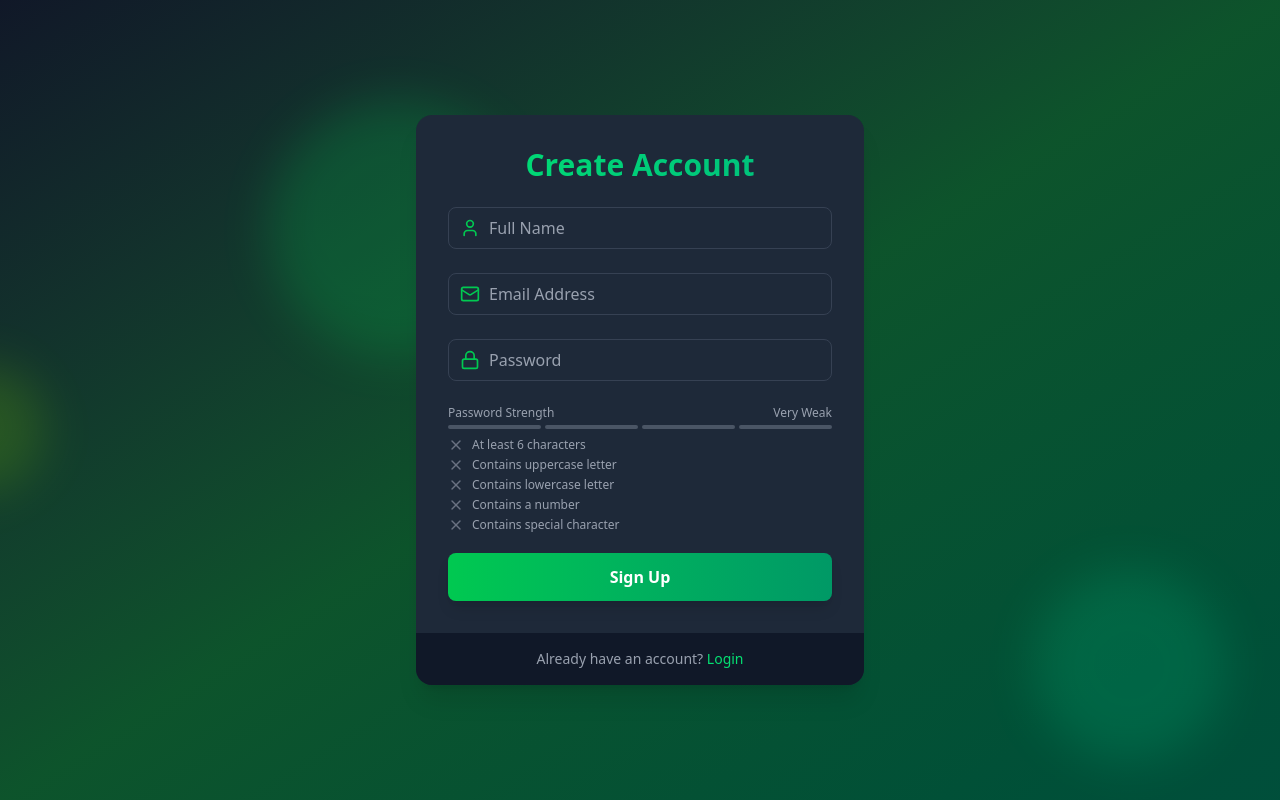
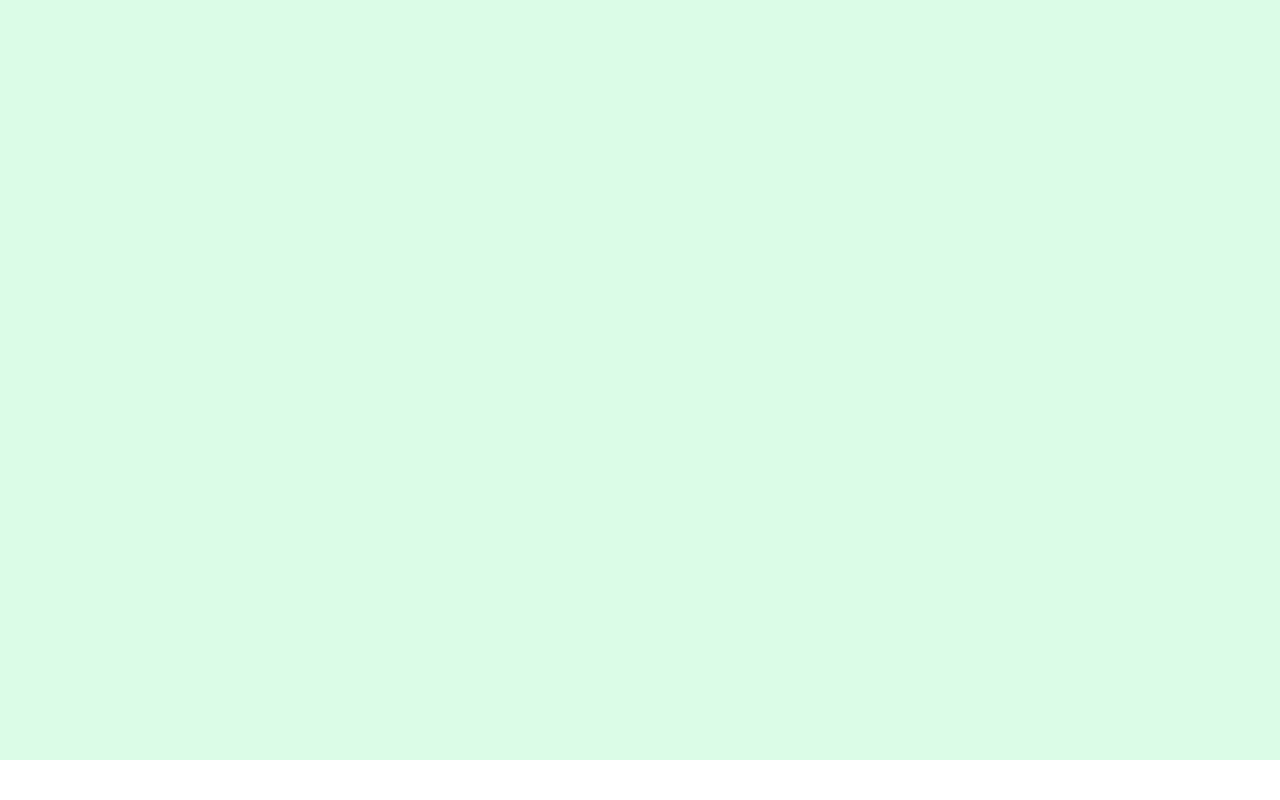
Before and after one commit to jimit8929/Advance_Authentication, a React (Vite) app in the folder Frontend/: page /signup in a window 1280 px wide. Built offline with nearby package versions, Linux system fonts and the light colour scheme.

Commit message:
signup page ui

```diff
--- a/Frontend/src/App.jsx
+++ b/Frontend/src/App.jsx
@@ -1,57 +1,29 @@
 import React from "react";
-
-//Components
-import FloatingShapes from "./components/FloatingShapes";
-
-
-//Pages
+import { createBrowserRouter, RouterProvider } from "react-router-dom";
+import Home from "./Pages/Home";
 import SignUpPage from "./Pages/SignUpPage";
 import LoginPage from "./Pages/LoginPage";
-import EmailVerificationPage from "./Pages/EmailVerificationPage";
 
+const router = createBrowserRouter([
+  {
+    path: "/",
+    element: <Home />,
+  },
 
-import {Route , Routes} from "react-router-dom";
-import {Toaster} from "react-hot-toast";
-
+  {
+    path: "/signup",
+    element: <SignUpPage />,
+  },
+  {
+    path: "/login",
+    element: <LoginPage />,
+  },
+]);
 
 const App = () => {
   return (
-    <div className="min-h-screen bg-gradient-to-br from-gray-900 via-green-900 to-emerald-900 flex items-center justify-center relative overflow-hidden">
-
-
-      <FloatingShapes
-        color="bg-green-500"
-        size="w-64 h-64"
-        top="-5%"
-        left="10%"
-        delay={0}
-      />
-
-      <FloatingShapes
-        color="bg-emerald-500"
-        size="w-48 h-48"
-        top="70%"
-        left="80%"
-        delay={5}
-      />
-
-      <FloatingShapes
-        color="bg-lime-500"
-        size="w-32 h-32"
-        top="40%"
-        left="-10%"
-        delay={2}
-      />
-
-
-      <Routes>
-          <Route path="/" element={"Home"}/>
-          <Route path="/signup" element={<SignUpPage/>}/>
-          <Route path="/login" element={<LoginPage/>}/>
-          <Route path="/verify-email" element={<EmailVerificationPage/>}/>
-      </Routes>
-
-      <Toaster/>
+    <div>
+      <RouterProvider router={router} />
     </div>
   );
 };
--- /dev/null
+++ b/Frontend/src/Pages/Home.jsx
@@ -0,0 +1,9 @@
+import React from 'react'
+
+const Home = () => {
+  return (
+    <div>Home</div>
+  )
+}
+
+export default Home
--- a/Frontend/src/Pages/SignUpPage.jsx
+++ b/Frontend/src/Pages/SignUpPage.jsx
@@ -1,101 +1,11 @@
-import React, { useState } from "react";
-import { motion } from "motion/react";
-import Input from "../components/Input";
-import { Link, useNavigate } from "react-router-dom";
-
-//icons
-import { User, Mail, Lock, Loader } from "lucide-react";
-import PasswordStrength from "../components/PasswordStrength";
-
-//store
-import { useAuthStore } from "../Store/authStore.js";
+import React from 'react'
 
 const SignUpPage = () => {
-  const [name, setName] = useState("");
-  const [email, setEmail] = useState("");
-  const [password, setPassword] = useState("");
+  return (
+    <div className='relative w-full h-screen md:h-[760px] bg-green-100 overflow-hidden'>
 
-  const { signup, error, isLoading, clearError } = useAuthStore();
-  const navigate = useNavigate();
+    </div>
+  )
+}
 
-  const handleSignUp = async (e) => {
-    e.preventDefault();
-    clearError();
-
-    try {
-      await signup(email, password, name);
-      navigate("/verify-email");
-    } catch (error) {
-      console.log(error);
-    }
-  };
-
-  return (
-    <motion.div
-      initial={{ opacity: 0, y: 20 }}
-      animate={{ opacity: 1, y: 0 }}
-      transition={{ duration: 0.5 }}
-      className="max-w-md w-full bg-gray-800 bg-opacity-50 backdrop-filter backdrop-blur-2xl rounded-2xl shadow-xl overflow-hidden"
-    >
-      <div className="p-8">
-        <h2 className="text-3xl font-bold mb-6 text-center bg-gradient-to-r from-green-400 to-emerald-500 text-transparent bg-clip-text">
-          Create Account
-        </h2>
-
-        <form onSubmit={handleSignUp}>
-          <Input
-            icon={User}
-            type="text"
-            placeholder="Full Name"
-            value={name}
-            onChange={(e) => setName(e.target.value)}
-            required
-          />
-
-          <Input
-            icon={Mail}
-            type="email"
-            placeholder="Email Address"
-            value={email}
-            onChange={(e) => setEmail(e.target.value)}
-            required
-          />
-
-          <Input
-            icon={Lock}
-            type="password"
-            placeholder="Password"
-            value={password}
-            onChange={(e) => setPassword(e.target.value)}
-            required
-          />
-
-          {error && <p className="text-red-500 font-semibold mt-2">{error}</p>}
-
-          <PasswordStrength password={password}/>
-
-          <motion.button
-            className="mt-5 w-full py-3 px-4 bg-gradient-to-r from-green-500 to-emerald-600 text-white font-bold rounded-lg shadow-lg hover:from-green-600 hover:to-emerald-700 focus:outline-none focus:ring-2 focus:ring-green-500 focus:ring-offset-2 focus:ring-offset-gray-900 transition duration-200 disabled:opacity-50"
-            whileHover={{scale: 1.02}}
-            whileTap={{scale: 0.95}}
-            type="submit"
-            disabled={isLoading}
-          >
-            {isLoading ? <Loader className="animate-spin mx-auto" size={24}/> : "Sign Up"}
-          </motion.button>
-        </form>
-      </div>
-
-      <div className="px-8 py-4 bg-gray-900 bg-opacity-50 flex justify-center">
-        <p className="text-sm text-gray-400">
-          Already have an account?{" "}
-          <Link to={"/login"} className="text-green-400 hover:underline">
-            Login
-          </Link>
-        </p>
-      </div>
-    </motion.div>
-  );
-};
-
-export default SignUpPage;
+export default SignUpPage
--- a/Frontend/src/index.css
+++ b/Frontend/src/index.css
@@ -1 +1,120 @@
 @import "tailwindcss";
+@import "tw-animate-css";
+
+@custom-variant dark (&:is(.dark *));
+
+@theme inline {
+  --radius-sm: calc(var(--radius) - 4px);
+  --radius-md: calc(var(--radius) - 2px);
+  --radius-lg: var(--radius);
+  --radius-xl: calc(var(--radius) + 4px);
+  --color-background: var(--background);
+  --color-foreground: var(--foreground);
+  --color-card: var(--card);
+  --color-card-foreground: var(--card-foreground);
+  --color-popover: var(--popover);
+  --color-popover-foreground: var(--popover-foreground);
+  --color-primary: var(--primary);
+  --color-primary-foreground: var(--primary-foreground);
+  --color-secondary: var(--secondary);
+  --color-secondary-foreground: var(--secondary-foreground);
+  --color-muted: var(--muted);
+  --color-muted-foreground: var(--muted-foreground);
+  --color-accent: var(--accent);
+  --color-accent-foreground: var(--accent-foreground);
+  --color-destructive: var(--destructive);
+  --color-border: var(--border);
+  --color-input: var(--input);
+  --color-ring: var(--ring);
+  --color-chart-1: var(--chart-1);
+  --color-chart-2: var(--chart-2);
+  --color-chart-3: var(--chart-3);
+  --color-chart-4: var(--chart-4);
+  --color-chart-5: var(--chart-5);
+  --color-sidebar: var(--sidebar);
+  --color-sidebar-foreground: var(--sidebar-foreground);
+  --color-sidebar-primary: var(--sidebar-primary);
+  --color-sidebar-primary-foreground: var(--sidebar-primary-foreground);
+  --color-sidebar-accent: var(--sidebar-accent);
+  --color-sidebar-accent-foreground: var(--sidebar-accent-foreground);
+  --color-sidebar-border: var(--sidebar-border);
+  --color-sidebar-ring: var(--sidebar-ring);
+}
+
+:root {
+  --radius: 0.625rem;
+  --background: oklch(1 0 0);
+  --foreground: oklch(0.145 0 0);
+  --card: oklch(1 0 0);
+  --card-foreground: oklch(0.145 0 0);
+  --popover: oklch(1 0 0);
+  --popover-foreground: oklch(0.145 0 0);
+  --primary: oklch(0.205 0 0);
+  --primary-foreground: oklch(0.985 0 0);
+  --secondary: oklch(0.97 0 0);
+  --secondary-foreground: oklch(0.205 0 0);
+  --muted: oklch(0.97 0 0);
+  --muted-foreground: oklch(0.556 0 0);
+  --accent: oklch(0.97 0 0);
+  --accent-foreground: oklch(0.205 0 0);
+  --destructive: oklch(0.577 0.245 27.325);
+  --border: oklch(0.922 0 0);
+  --input: oklch(0.922 0 0);
+  --ring: oklch(0.708 0 0);
+  --chart-1: oklch(0.646 0.222 41.116);
+  --chart-2: oklch(0.6 0.118 184.704);
+  --chart-3: oklch(0.398 0.07 227.392);
+  --chart-4: oklch(0.828 0.189 84.429);
+  --chart-5: oklch(0.769 0.188 70.08);
+  --sidebar: oklch(0.985 0 0);
+  --sidebar-foreground: oklch(0.145 0 0);
+  --sidebar-primary: oklch(0.205 0 0);
+  --sidebar-primary-foreground: oklch(0.985 0 0);
+  --sidebar-accent: oklch(0.97 0 0);
+  --sidebar-accent-foreground: oklch(0.205 0 0);
+  --sidebar-border: oklch(0.922 0 0);
+  --sidebar-ring: oklch(0.708 0 0);
+}
+
+.dark {
+  --background: oklch(0.145 0 0);
+  --foreground: oklch(0.985 0 0);
+  --card: oklch(0.205 0 0);
+  --card-foreground: oklch(0.985 0 0);
+  --popover: oklch(0.205 0 0);
+  --popover-foreground: oklch(0.985 0 0);
+  --primary: oklch(0.922 0 0);
+  --primary-foreground: oklch(0.205 0 0);
+  --secondary: oklch(0.269 0 0);
+  --secondary-foreground: oklch(0.985 0 0);
+  --muted: oklch(0.269 0 0);
+  --muted-foreground: oklch(0.708 0 0);
+  --accent: oklch(0.269 0 0);
+  --accent-foreground: oklch(0.985 0 0);
+  --destructive: oklch(0.704 0.191 22.216);
+  --border: oklch(1 0 0 / 10%);
+  --input: oklch(1 0 0 / 15%);
+  --ring: oklch(0.556 0 0);
+  --chart-1: oklch(0.488 0.243 264.376);
+  --chart-2: oklch(0.696 0.17 162.48);
+  --chart-3: oklch(0.769 0.188 70.08);
+  --chart-4: oklch(0.627 0.265 303.9);
+  --chart-5: oklch(0.645 0.246 16.439);
+  --sidebar: oklch(0.205 0 0);
+  --sidebar-foreground: oklch(0.985 0 0);
+  --sidebar-primary: oklch(0.488 0.243 264.376);
+  --sidebar-primary-foreground: oklch(0.985 0 0);
+  --sidebar-accent: oklch(0.269 0 0);
+  --sidebar-accent-foreground: oklch(0.985 0 0);
+  --sidebar-border: oklch(1 0 0 / 10%);
+  --sidebar-ring: oklch(0.556 0 0);
+}
+
+@layer base {
+  * {
+    @apply border-border outline-ring/50;
+  }
+  body {
+    @apply bg-background text-foreground;
+  }
+}
--- a/Frontend/src/main.jsx
+++ b/Frontend/src/main.jsx
@@ -3,12 +3,8 @@
 import "./index.css";
 import App from "./App.jsx";
 
-import {BrowserRouter} from "react-router-dom";
-
 createRoot(document.getElementById("root")).render(
-  <BrowserRouter>
-    <StrictMode>
-      <App />
-    </StrictMode>
-  </BrowserRouter>
+  <StrictMode>
+    <App />
+  </StrictMode>
 );
```
